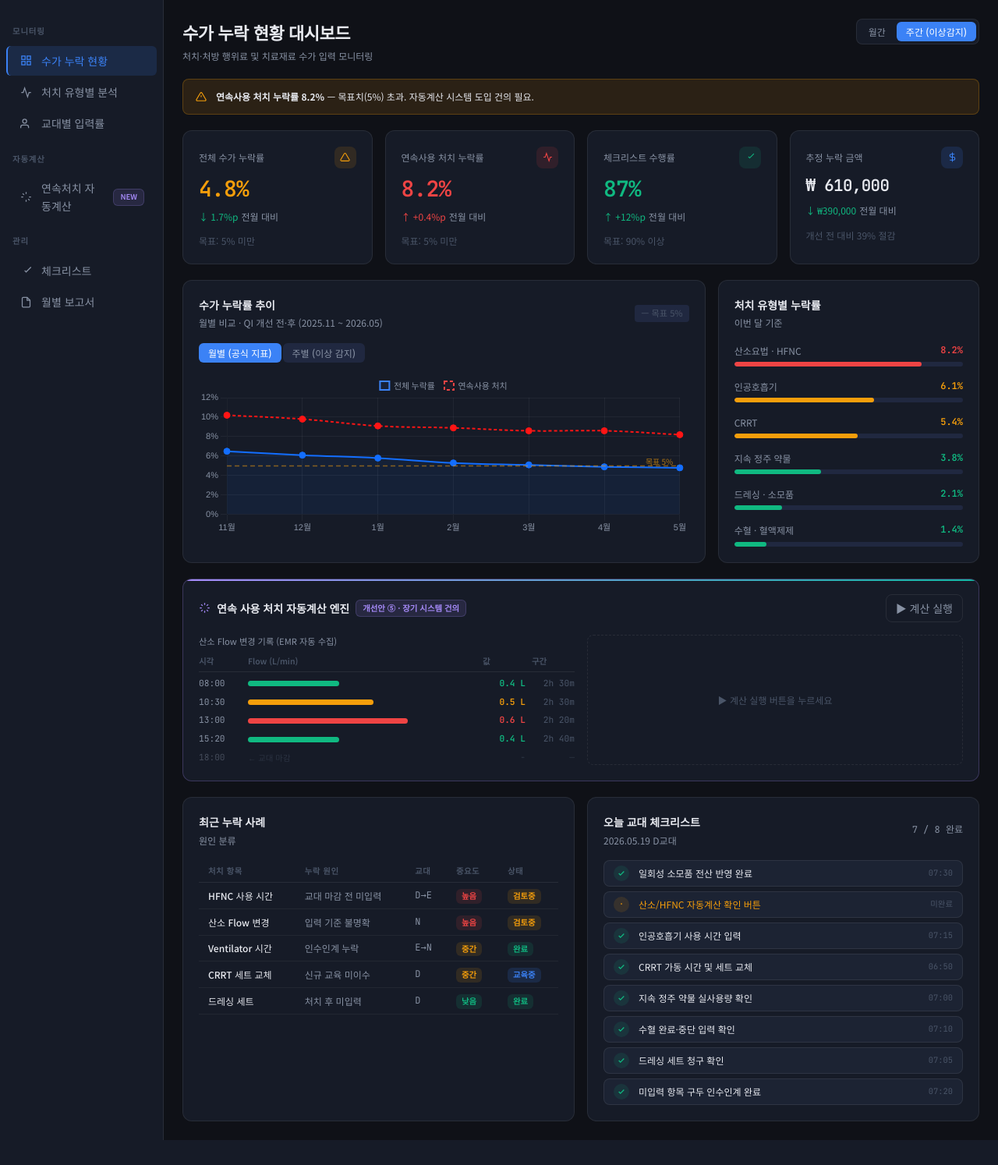
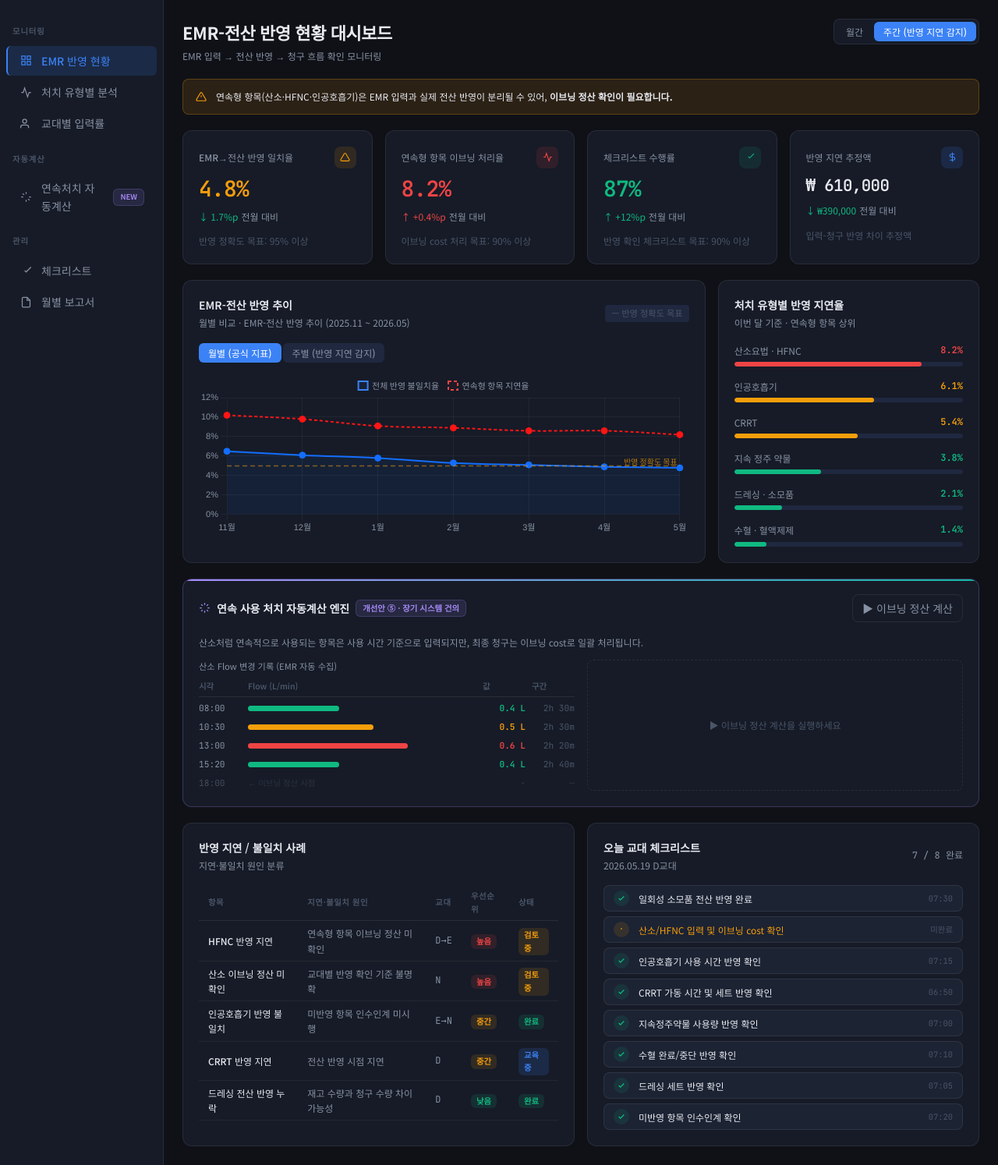
Before and after one commit to ihpark0305-cyber/eicu-qi-monitor, a Flask app: page / in a window 1280 px wide. Shown: the part 52-1546 px from the top of the page at 78% size. Before the commit the page ends 1514 px from the top, so only its background shows below. Run offline with Flask 3, Linux system fonts and the light colour scheme.

Commit message:
Reframe dashboard: 수가 누락 → EMR-전산 반영 불일치 문제 정의로 전환

```diff
--- a/static/js/main.js
+++ b/static/js/main.js
@@ -21,13 +21,13 @@ const targetLine={id:'tl',afterDraw(c){
   cx.strokeStyle=isDark()?'rgba(245,158,11,0.5)':'rgba(217,119,6,0.5)';
   cx.lineWidth=1.5;cx.beginPath();cx.moveTo(left,yv);cx.lineTo(right,yv);cx.stroke();
   cx.font="10px 'Noto Sans KR'";cx.fillStyle=isDark()?'rgba(245,158,11,0.7)':'#d97706';
-  cx.fillText('목표 5%',right-44,yv-5);cx.restore();
+  cx.fillText('반영 정확도 목표',right-72,yv-5);cx.restore();
 }};
 const chart=new Chart(ctx,{
   type:'line',
   data:{labels:[],datasets:[
-    {label:'전체 누락률',data:[],borderColor:'#3b82f6',backgroundColor:'rgba(59,130,246,0.08)',tension:0.4,fill:true,pointBackgroundColor:'#3b82f6',pointRadius:4,borderWidth:2},
-    {label:'연속사용 처치',data:[],borderColor:'#ef4444',backgroundColor:'rgba(239,68,68,0.04)',tension:0.4,fill:false,pointBackgroundColor:'#ef4444',pointRadius:4,borderWidth:2,borderDash:[4,3]}
+    {label:'전체 반영 불일치율',data:[],borderColor:'#3b82f6',backgroundColor:'rgba(59,130,246,0.08)',tension:0.4,fill:true,pointBackgroundColor:'#3b82f6',pointRadius:4,borderWidth:2},
+    {label:'연속형 항목 지연율',data:[],borderColor:'#ef4444',backgroundColor:'rgba(239,68,68,0.04)',tension:0.4,fill:false,pointBackgroundColor:'#ef4444',pointRadius:4,borderWidth:2,borderDash:[4,3]}
   ]},
   options:{
     responsive:true,maintainAspectRatio:false,
@@ -69,29 +69,30 @@ async function loadTrend(period){
   chart.update('active');
   document.getElementById('chart-sub').textContent=d.sub;
   const k=d.kpi;
-  anim(document.getElementById('v1'),k.overall_rate,800);
-  anim(document.getElementById('v2'),k.continuous_rate,800);
+  anim(document.getElementById('v1'),k.match_rate,800);
+  anim(document.getElementById('v2'),k.evening_rate,800);
   anim(document.getElementById('v3'),k.checklist_rate,800,'int');
-  anim(document.getElementById('v4'),k.omission_cost,800,'money');
+  anim(document.getElementById('v4'),k.delay_cost,800,'money');
   const pLabel=k.period_label;
   ['v1-p','v2-p','v3-p','v4-p'].forEach(id=>document.getElementById(id).textContent=pLabel);
-  document.getElementById('v1-d').textContent=(k.delta_overall>0?'↑ +':'↓ ')+Math.abs(k.delta_overall)+'%p';
-  document.getElementById('v1-d').className=k.delta_overall>0?'d-dn':'d-up';
-  document.getElementById('v2-d').textContent=(k.delta_continuous>0?'↑ +':'↓ ')+Math.abs(k.delta_continuous)+'%p';
-  document.getElementById('v2-d').className=k.delta_continuous>0?'d-dn':'d-up';
+  document.getElementById('v1-d').textContent=(k.delta_match>0?'↑ +':'↓ ')+Math.abs(k.delta_match)+'%p';
+  document.getElementById('v1-d').className=k.delta_match>0?'d-dn':'d-up';
+  document.getElementById('v2-d').textContent=(k.delta_evening>0?'↑ +':'↓ ')+Math.abs(k.delta_evening)+'%p';
+  document.getElementById('v2-d').className=k.delta_evening>0?'d-dn':'d-up';
   document.getElementById('v3-d').textContent=(k.delta_checklist>0?'↑ +':'↓ ')+Math.abs(k.delta_checklist)+'%p';
-  document.getElementById('v4-d').textContent=(k.delta_cost>0?'↑ +₩':'↓ ₩')+Math.abs(k.delta_cost).toLocaleString();
-  document.getElementById('v4-d').className=k.delta_cost<0?'d-up':'d-dn';
-  document.getElementById('v4-tgt').textContent=period==='weekly'?'이번 주 누락 추정액':'개선 전 대비 39% 절감';
+  document.getElementById('v4-d').textContent=(k.delta_delay_cost>0?'↑ +₩':'↓ ₩')+Math.abs(k.delta_delay_cost).toLocaleString();
+  document.getElementById('v4-d').className=k.delta_delay_cost<0?'d-up':'d-dn';
+  document.getElementById('v4-tgt').textContent=period==='weekly'?'이번 주 반영 지연 추정액':'입력-청구 반영 차이 추정액';
 
-  const rate=k.continuous_rate;
+  // 연속형 항목 지연율이 높으면 항상 안내 알림 표시
   const alertBox=document.getElementById('alert-box');
   const alertTxt=document.getElementById('alert-text');
-  if(rate>5){
+  if(k.evening_rate>5){
     alertBox.style.display='flex';
-    alertTxt.innerHTML=`<strong>연속사용 처치 누락률 ${rate}%</strong> — 목표치(5%) 초과. 자동계산 시스템 도입 건의 필요.`;
+    alertTxt.innerHTML=`연속형 항목(산소·HFNC·인공호흡기)은 EMR 입력과 실제 전산 반영이 분리될 수 있어, <strong>이브닝 정산 확인이 필요합니다.</strong>`;
   } else {
-    alertBox.style.display='none';
+    alertBox.style.display='flex';
+    alertTxt.innerHTML='EMR 입력이 곧바로 청구 완료를 의미하지 않으므로, <strong>입력-반영 매칭 확인</strong>이 필요합니다.';
   }
 }
 
@@ -170,7 +171,7 @@ function renderFlowTable(){
     <div class="flow-row" style="${i===DEMO_RECORDS.length-1?'opacity:.4':''}">
       <span class="flow-time">${r.time}</span>
       <div class="flow-bar-cell">
-        ${r.flow!=null?`<div class="flow-bar" style="width:${widths[r.flow]||30}%;background:${colors[r.flow]||'var(--muted)'}"></div>`:'<span style="font-size:.65rem;color:var(--faint)">← 교대 마감</span>'}
+        ${r.flow!=null?`<div class="flow-bar" style="width:${widths[r.flow]||30}%;background:${colors[r.flow]||'var(--muted)'}"></div>`:'<span style="font-size:.65rem;color:var(--faint)">← 이브닝 정산 시점</span>'}
       </div>
       <span class="flow-val" style="color:${r.flow!=null?colors[r.flow]:'var(--faint)'}">
         ${r.flow!=null?r.flow+' L':'-'}
--- a/templates/dashboard.html
+++ b/templates/dashboard.html
@@ -28,7 +28,7 @@
 </header>
 <nav class="sidebar">
   <div class="nav-sec">모니터링</div>
-  <a class="nav-item active" href="/"><svg viewBox="0 0 24 24" fill="none" stroke="currentColor" stroke-width="2"><rect x="3" y="3" width="7" height="7"/><rect x="14" y="3" width="7" height="7"/><rect x="3" y="14" width="7" height="7"/><rect x="14" y="14" width="7" height="7"/></svg>수가 누락 현황</a>
+  <a class="nav-item active" href="/"><svg viewBox="0 0 24 24" fill="none" stroke="currentColor" stroke-width="2"><rect x="3" y="3" width="7" height="7"/><rect x="14" y="3" width="7" height="7"/><rect x="3" y="14" width="7" height="7"/><rect x="14" y="14" width="7" height="7"/></svg>EMR 반영 현황</a>
   <a class="nav-item" href="/analysis"><svg viewBox="0 0 24 24" fill="none" stroke="currentColor" stroke-width="2"><polyline points="22 12 18 12 15 21 9 3 6 12 2 12"/></svg>처치 유형별 분석</a>
   <a class="nav-item" href="/shift"><svg viewBox="0 0 24 24" fill="none" stroke="currentColor" stroke-width="2"><path d="M17 21v-2a4 4 0 0 0-4-4H5a4 4 0 0 0-4 4v2"/><circle cx="9" cy="7" r="4"/></svg>교대별 입력률</a>
   <div class="nav-sec">자동계산</div>
@@ -40,13 +40,13 @@
 <main class="main">
   <div class="pg-header">
     <div>
-      <div class="pg-title">수가 누락 현황 대시보드</div>
-      <div class="pg-sub">처치·처방 행위료 및 치료재료 수가 입력 모니터링</div>
+      <div class="pg-title">EMR-전산 반영 현황 대시보드</div>
+      <div class="pg-sub">EMR 입력 → 전산 반영 → 청구 흐름 확인 모니터링</div>
     </div>
     <div style="display:flex;align-items:center;gap:.5rem">
       <div class="ptabs">
         <div class="ptab" data-period="monthly">월간</div>
-        <div class="ptab active" data-period="weekly">주간 (이상감지)</div>
+        <div class="ptab active" data-period="weekly">주간 (반영 지연 감지)</div>
       </div>
     </div>
   </div>
@@ -55,25 +55,25 @@
     <span id="alert-text" class="alert-txt"></span>
   </div>
   <div class="kpi-grid">
-    <div class="kpi"><div class="kpi-hd"><span class="kpi-lbl">전체 수가 누락률</span><div class="kpi-ico ico-y"><svg viewBox="0 0 24 24" fill="none" stroke="currentColor" stroke-width="2"><path d="M10.29 3.86L1.82 18a2 2 0 0 0 1.71 3h16.94a2 2 0 0 0 1.71-3L13.71 3.86a2 2 0 0 0-3.42 0z"/></svg></div></div><div class="kpi-val c-warn" id="v1">—</div><div class="kpi-dl"><span id="v1-d" class="d-up"></span><span id="v1-p" class="d-n"></span></div><div class="kpi-tgt">목표: 5% 미만</div></div>
-    <div class="kpi"><div class="kpi-hd"><span class="kpi-lbl">연속사용 처치 누락률</span><div class="kpi-ico ico-r"><svg viewBox="0 0 24 24" fill="none" stroke="currentColor" stroke-width="2"><polyline points="22 12 18 12 15 21 9 3 6 12 2 12"/></svg></div></div><div class="kpi-val c-bad" id="v2">—</div><div class="kpi-dl"><span id="v2-d" class="d-dn"></span><span id="v2-p" class="d-n"></span></div><div class="kpi-tgt">목표: 5% 미만</div></div>
-    <div class="kpi"><div class="kpi-hd"><span class="kpi-lbl">체크리스트 수행률</span><div class="kpi-ico ico-g"><svg viewBox="0 0 24 24" fill="none" stroke="currentColor" stroke-width="2"><path d="M9 11l3 3L22 4"/></svg></div></div><div class="kpi-val c-ok" id="v3">—</div><div class="kpi-dl"><span id="v3-d" class="d-up"></span><span id="v3-p" class="d-n"></span></div><div class="kpi-tgt">목표: 90% 이상</div></div>
-    <div class="kpi"><div class="kpi-hd"><span class="kpi-lbl">추정 누락 금액</span><div class="kpi-ico ico-b"><svg viewBox="0 0 24 24" fill="none" stroke="currentColor" stroke-width="2"><line x1="12" y1="1" x2="12" y2="23"/><path d="M17 5H9.5a3.5 3.5 0 0 0 0 7h5a3.5 3.5 0 0 1 0 7H6"/></svg></div></div><div class="kpi-val" style="font-size:1.3rem" id="v4">—</div><div class="kpi-dl"><span id="v4-d" class="d-up"></span><span id="v4-p" class="d-n"></span></div><div class="kpi-tgt" id="v4-tgt"></div></div>
+    <div class="kpi"><div class="kpi-hd"><span class="kpi-lbl">EMR→전산 반영 일치율</span><div class="kpi-ico ico-y"><svg viewBox="0 0 24 24" fill="none" stroke="currentColor" stroke-width="2"><path d="M10.29 3.86L1.82 18a2 2 0 0 0 1.71 3h16.94a2 2 0 0 0 1.71-3L13.71 3.86a2 2 0 0 0-3.42 0z"/></svg></div></div><div class="kpi-val c-warn" id="v1">—</div><div class="kpi-dl"><span id="v1-d" class="d-up"></span><span id="v1-p" class="d-n"></span></div><div class="kpi-tgt">반영 정확도 목표: 95% 이상</div></div>
+    <div class="kpi"><div class="kpi-hd"><span class="kpi-lbl">연속형 항목 이브닝 처리율</span><div class="kpi-ico ico-r"><svg viewBox="0 0 24 24" fill="none" stroke="currentColor" stroke-width="2"><polyline points="22 12 18 12 15 21 9 3 6 12 2 12"/></svg></div></div><div class="kpi-val c-bad" id="v2">—</div><div class="kpi-dl"><span id="v2-d" class="d-dn"></span><span id="v2-p" class="d-n"></span></div><div class="kpi-tgt">이브닝 cost 처리 목표: 90% 이상</div></div>
+    <div class="kpi"><div class="kpi-hd"><span class="kpi-lbl">체크리스트 수행률</span><div class="kpi-ico ico-g"><svg viewBox="0 0 24 24" fill="none" stroke="currentColor" stroke-width="2"><path d="M9 11l3 3L22 4"/></svg></div></div><div class="kpi-val c-ok" id="v3">—</div><div class="kpi-dl"><span id="v3-d" class="d-up"></span><span id="v3-p" class="d-n"></span></div><div class="kpi-tgt">반영 확인 체크리스트 목표: 90% 이상</div></div>
+    <div class="kpi"><div class="kpi-hd"><span class="kpi-lbl">반영 지연 추정액</span><div class="kpi-ico ico-b"><svg viewBox="0 0 24 24" fill="none" stroke="currentColor" stroke-width="2"><line x1="12" y1="1" x2="12" y2="23"/><path d="M17 5H9.5a3.5 3.5 0 0 0 0 7h5a3.5 3.5 0 0 1 0 7H6"/></svg></div></div><div class="kpi-val" style="font-size:1.3rem" id="v4">—</div><div class="kpi-dl"><span id="v4-d" class="d-up"></span><span id="v4-p" class="d-n"></span></div><div class="kpi-tgt" id="v4-tgt"></div></div>
   </div>
   <div class="charts-row">
     <div class="card">
       <div class="card-hd">
-        <div><div class="card-title">수가 누락률 추이</div><div class="card-sub" id="chart-sub"></div></div>
-        <span style="font-size:.7rem;color:var(--faint);background:var(--surfoff);padding:2px 8px;border-radius:4px">— 목표 5%</span>
+        <div><div class="card-title">EMR-전산 반영 추이</div><div class="card-sub" id="chart-sub"></div></div>
+        <span style="font-size:.7rem;color:var(--faint);background:var(--surfoff);padding:2px 8px;border-radius:4px">— 반영 정확도 목표</span>
       </div>
       <div class="chart-tabs">
         <div class="ctab active" data-chart="monthly">월별 (공식 지표)</div>
-        <div class="ctab" data-chart="weekly">주별 (이상 감지)</div>
+        <div class="ctab" data-chart="weekly">주별 (반영 지연 감지)</div>
       </div>
       <div style="position:relative;height:210px"><canvas id="trendChart"></canvas></div>
     </div>
     <div class="card">
-      <div class="card-hd"><div><div class="card-title">처치 유형별 누락률</div><div class="card-sub">이번 달 기준</div></div></div>
+      <div class="card-hd"><div><div class="card-title">처치 유형별 반영 지연율</div><div class="card-sub">이번 달 기준 · 연속형 항목 상위</div></div></div>
       <div class="prog-list">
         <div class="prog-item"><div class="prog-row"><span class="prog-lbl">산소요법 · HFNC</span><span class="prog-val" style="color:var(--err)">8.2%</span></div><div class="prog-bg"><div class="prog-fill" style="width:82%;background:var(--err)"></div></div></div>
         <div class="prog-item"><div class="prog-row"><span class="prog-lbl">인공호흡기</span><span class="prog-val" style="color:var(--warn)">6.1%</span></div><div class="prog-bg"><div class="prog-fill" style="width:61%;background:var(--warn)"></div></div></div>
@@ -92,7 +92,10 @@
         연속 사용 처치 자동계산 엔진
         <span class="badge-pur" style="font-size:.65rem">개선안 ⑤ · 장기 시스템 건의</span>
       </div>
-      <button class="btn btn-ghost" id="calc-btn" onclick="runCalc()">▶ 계산 실행</button>
+      <button class="btn btn-ghost" id="calc-btn" onclick="runCalc()">▶ 이브닝 정산 계산</button>
+    </div>
+    <div style="margin-bottom:.75rem;font-size:.75rem;color:var(--muted);line-height:1.7">
+      산소처럼 연속적으로 사용되는 항목은 사용 시간 기준으로 입력되지만, 최종 청구는 이브닝 cost로 일괄 처리됩니다.
     </div>
     <div style="display:grid;grid-template-columns:1fr 1fr;gap:1rem">
       <div>
@@ -100,27 +103,27 @@
         <div id="flow-records" class="flow-table"></div>
       </div>
       <div id="calc-result" style="display:none">
-        <div style="font-size:.7rem;color:var(--muted);margin-bottom:.5rem">자동 계산 결과</div>
+        <div style="font-size:.7rem;color:var(--muted);margin-bottom:.5rem">이브닝 정산 계산 결과</div>
         <div class="calc-result-box">
           <div class="calc-formula" id="calc-formula"></div>
           <div class="calc-total">
-            <div style="font-size:.65rem;color:var(--faint)">총 청구량</div>
+            <div style="font-size:.65rem;color:var(--faint)">이브닝 cost 대상</div>
             <div style="font-size:1.6rem;font-weight:700;font-family:'JetBrains Mono',monospace;color:#a78bfa" id="calc-total-val">—</div>
           </div>
-          <div class="calc-note">✓ EMR 기록 기반 자동 집계 &nbsp;·&nbsp; ✓ 간호사 확인 버튼 1회로 청구 완료</div>
+          <div class="calc-note">✓ 사용 시간 기준 자동 집계 &nbsp;·&nbsp; ✓ 이브닝 cost 정산 확인 후 청구 완료</div>
         </div>
       </div>
       <div id="calc-placeholder" style="display:flex;align-items:center;justify-content:center;color:var(--faint);font-size:.75rem;border:1px dashed var(--bdr);border-radius:8px;padding:1rem">
-        ▶ 계산 실행 버튼을 누르세요
+        ▶ 이브닝 정산 계산을 실행하세요
       </div>
     </div>
   </div>
   <div class="bot-row">
     <div class="card">
-      <div class="card-hd"><div><div class="card-title">최근 누락 사례</div><div class="card-sub">원인 분류</div></div></div>
+      <div class="card-hd"><div><div class="card-title">반영 지연 / 불일치 사례</div><div class="card-sub">지연·불일치 원인 분류</div></div></div>
       <div style="overflow-x:auto">
         <table id="incidents-table">
-          <thead><tr><th>처치 항목</th><th>누락 원인</th><th>교대</th><th>중요도</th><th>상태</th></tr></thead>
+          <thead><tr><th>항목</th><th>지연·불일치 원인</th><th>교대</th><th>우선순위</th><th>상태</th></tr></thead>
           <tbody id="incidents-body"></tbody>
         </table>
       </div>
```
Also changed, not shown: data/checklist.json (+7 -7 lines), data/incidents.json (+5 -5 lines), data/monthly.json (+7 -7 lines), data/weekly.json (+7 -7 lines).
